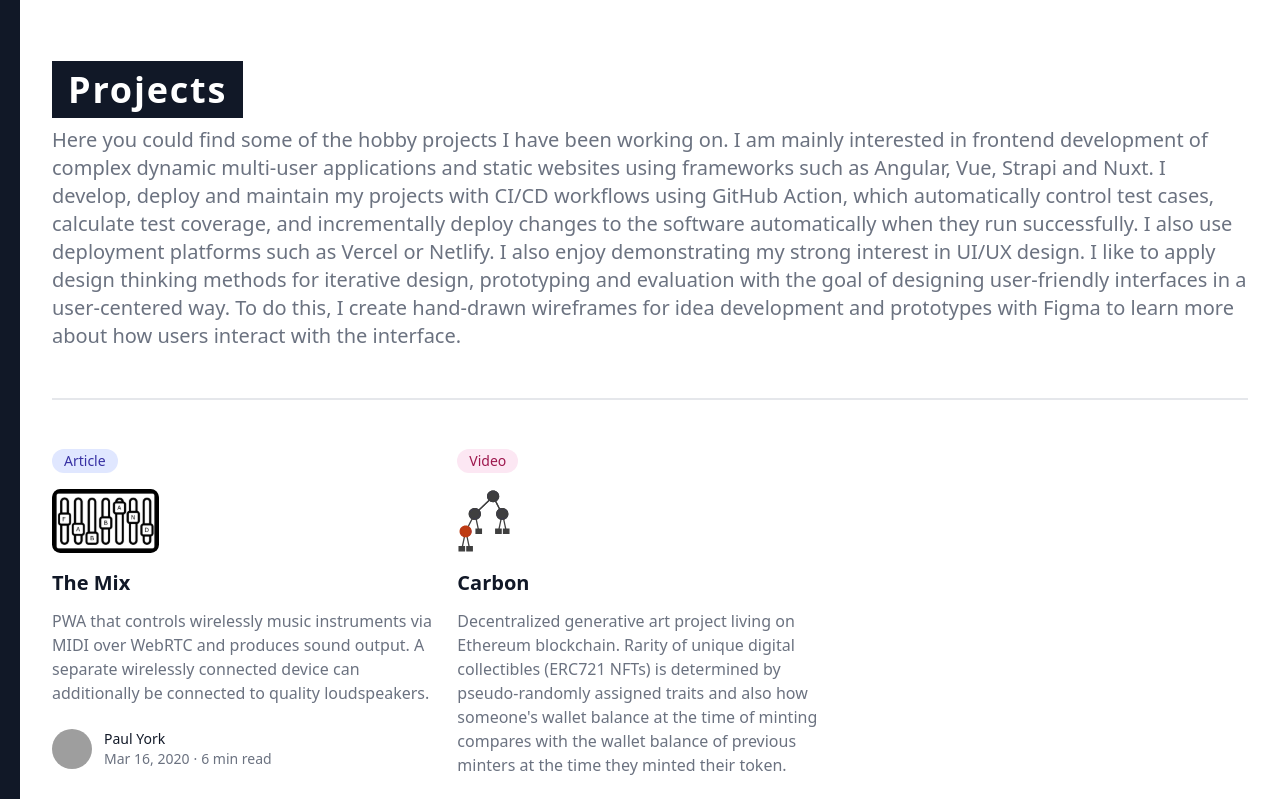
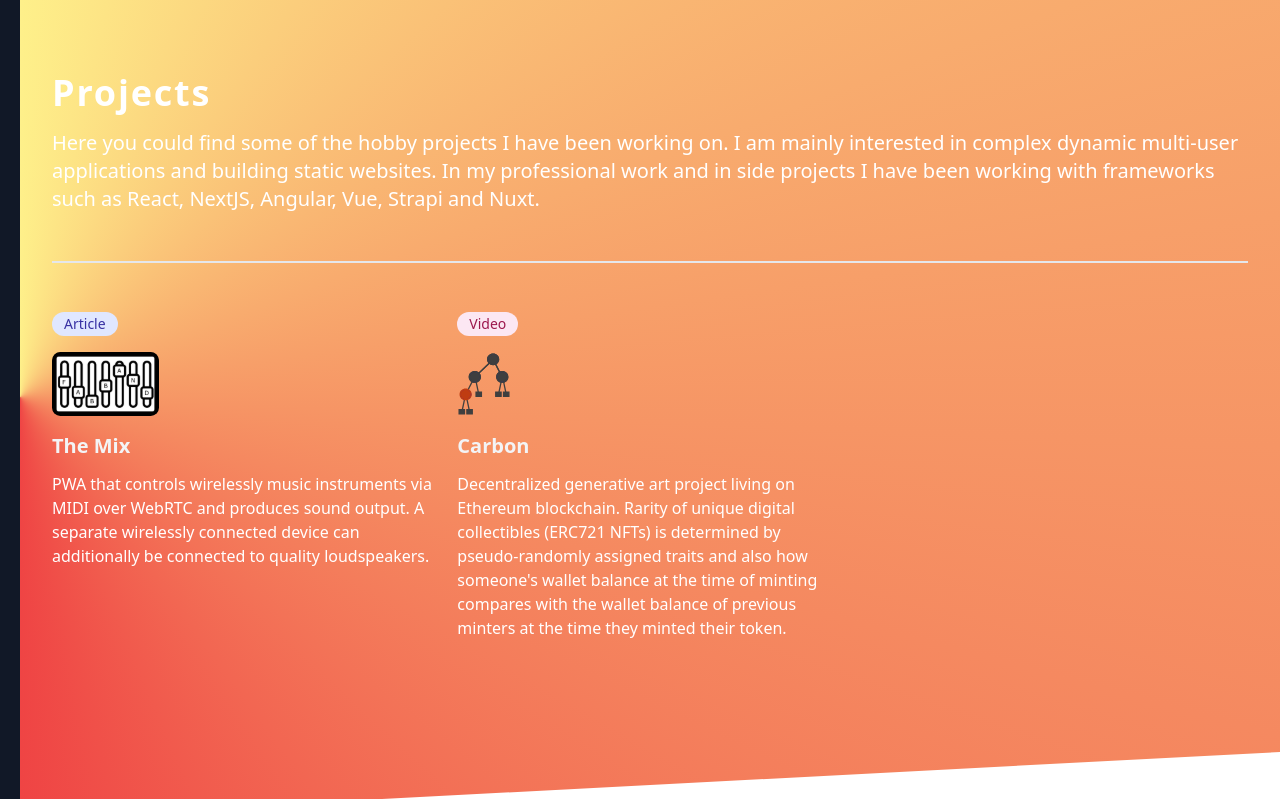
Before and after one commit to MiguelFranken/personal-website, a Next.js app: page / in a window 1280 px wide. Shown: the part 1000-1799 px from the top of the page. Built offline with nearby package versions, Linux system fonts and the light colour scheme; grey boxes are pictures that could not be loaded.

Commit message:
Add skewed section

```diff
--- a/components/projects.tsx
+++ b/components/projects.tsx
@@ -45,30 +45,20 @@
 
 export default function Projects() {
   return (
-    <div className="bg-white pt-16 pb-20 px-4 sm:px-6 lg:pt-24 lg:pb-28 lg:px-8">
+    <div className="pt-16 pb-20 px-4 sm:px-6 lg:pt-24 lg:pb-28 lg:px-8">
       <div className="relative max-w-lg mx-auto divide-y-2 divide-gray-200 lg:max-w-7xl">
         <div>
           <h2>
-            <span className="bg-gray-900 px-4 py-1 text-3xl tracking-wider font-extrabold text-white sm:text-4xl">
+            <span className="text-3xl tracking-wider font-extrabold text-white sm:text-4xl">
               Projects
             </span>
           </h2>
-          <p className="mt-3 text-xl text-gray-500 sm:mt-4">
+          <p className="mt-3 text-xl text-white sm:mt-4">
             Here you could find some of the hobby projects I have been working
-            on. I am mainly interested in frontend development of complex
-            dynamic multi-user applications and static websites using frameworks
-            such as Angular, Vue, Strapi and Nuxt. I develop, deploy and
-            maintain my projects with CI/CD workflows using GitHub Action, which
-            automatically control test cases, calculate test coverage, and
-            incrementally deploy changes to the software automatically when they
-            run successfully. I also use deployment platforms such as Vercel or
-            Netlify. I also enjoy demonstrating my strong interest in UI/UX
-            design. I like to apply design thinking methods for iterative
-            design, prototyping and evaluation with the goal of designing
-            user-friendly interfaces in a user-centered way. To do this, I
-            create hand-drawn wireframes for idea development and prototypes
-            with Figma to learn more about how users interact with the
-            interface.
+            on. I am mainly interested in complex dynamic multi-user
+            applications and building static websites. In my professional work
+            and in side projects I have been working with frameworks such as
+            React, NextJS, Angular, Vue, Strapi and Nuxt.
           </p>
         </div>
         <div className="mt-12 grid gap-16 pt-12 lg:grid-cols-3 lg:gap-x-5 lg:gap-y-12">
@@ -90,14 +80,12 @@
                 <img className="h-16 w-auto" src={post.image} alt="Workflow" />
               </div>
               <a href={post.href} className="block mt-4">
-                <p className="text-xl font-semibold text-gray-900">
+                <p className="text-xl font-semibold text-gray-100">
                   {post.title}
                 </p>
-                <p className="mt-3 text-base text-gray-500">
-                  {post.description}
-                </p>
+                <p className="mt-3 text-base text-white">{post.description}</p>
               </a>
-              <div className="mt-6 flex items-center">
+              {/*<div className="mt-6 flex items-center">
                   <div className="flex-shrink-0">
                     <a href={post.author.href}>
                       <span className="sr-only">{post.author.name}</span>
@@ -112,13 +100,13 @@
                     <p className="text-sm font-medium text-gray-900">
                       <a href={post.author.href}>{post.author.name}</a>
                     </p>
-                  <div className="flex space-x-1 text-sm text-gray-500">
+                    <div className="flex space-x-1 text-sm text-white">
                       <time dateTime={post.datetime}>{post.date}</time>
                       <span aria-hidden="true">&middot;</span>
                       <span>{post.readingTime} read</span>
                     </div>
                   </div>
-              </div>
+                </div>*/}
             </div>
           ))}
         </div>
--- /dev/null
+++ b/components/skewed.tsx
@@ -0,0 +1,23 @@
+import styles from "@/styles/skewed.module.css";
+import classNames from "classnames";
+import Projects from "@/components/projects";
+
+export default function Skewed() {
+  // TODO MF: Get rid of the -m-16 mb-16 hack
+  return (
+    <div className="overflow-hidden relative -mt-16 mb-16">
+      <div className="!block">
+        <div className={classNames(styles.section, styles.mbSection)}>
+          <div className="absolute inset-0">
+            <div className="absolute inset-0 -skew-y-3 origin-top-right">
+              <div className="absolute inset-0 bg-conic-to-l from-yellow-200 via-red-500 to-fuchsia-500"></div>
+            </div>
+          </div>
+          <div className={classNames("relative", styles.ptSection)}>
+            <Projects />
+          </div>
+        </div>
+      </div>
+    </div>
+  );
+}
--- a/pages/index.tsx
+++ b/pages/index.tsx
@@ -1,7 +1,7 @@
 import Head from "next/head";
 import Hero from "@/components/hero";
-import Projects from "@/components/projects";
 import Footer from "@/components/footer";
+import Skewed from "@/components/skewed";
 
 export default function Home() {
   return (
@@ -11,7 +11,7 @@
       </Head>
 
       <Hero />
-      <Projects />
+      <Skewed />
       <Footer />
     </>
   );
--- /dev/null
+++ b/styles/skewed.module.css
@@ -0,0 +1,34 @@
+.section {
+    --sectionAngleSin: 0.052;
+
+    --scrollbarWidth: 0px;
+    --windowWidth: calc(100vw - var(--scrollbarWidth));
+    --sectionAngleHeight: calc(var(--windowWidth)*var(--sectionAngleSin));
+    --sectionMargin: calc(var(--sectionAngleHeight)*-1);
+
+    @apply relative;
+}
+
+.-mtSection {
+    margin-top: var(--sectionMargin);
+}
+
+.mtSection {
+    margin-top: var(--sectionAngleHeight);
+}
+
+.-mbSection {
+    margin-bottom: var(--sectionMargin);
+}
+
+.mbSection {
+    margin-bottom: var(--sectionAngleHeight);
+}
+
+.ptSection {
+    padding-top: var(--sectionAngleHeight);
+}
+
+.pbSection {
+    padding-bottom: var(--sectionAngleHeight);
+}
--- a/tailwind.config.js
+++ b/tailwind.config.js
@@ -9,6 +9,40 @@
       borderWidth: {
         20: "20px",
       },
+      backgroundImage: {
+        conic: "conic-gradient(var(--tw-gradient-stops))",
+        "conic-to-t": "conic-gradient(at top, var(--tw-gradient-stops))",
+        "conic-to-b": "conic-gradient(at bottom, var(--tw-gradient-stops))",
+        "conic-to-l": "conic-gradient(at left, var(--tw-gradient-stops))",
+        "conic-to-r": "conic-gradient(at right, var(--tw-gradient-stops))",
+        "conic-to-tl": "conic-gradient(at top left, var(--tw-gradient-stops))",
+        "conic-to-tr": "conic-gradient(at top right, var(--tw-gradient-stops))",
+        "conic-to-bl":
+          "conic-gradient(at bottom left, var(--tw-gradient-stops))",
+        "conic-to-br":
+          "conic-gradient(at bottom right, var(--tw-gradient-stops))",
+        radial: "radial-gradient(ellipse at center, var(--tw-gradient-stops))",
+        "radial-at-t":
+          "radial-gradient(ellipse at top, var(--tw-gradient-stops))",
+        "radial-at-b":
+          "radial-gradient(ellipse at bottom, var(--tw-gradient-stops))",
+        "radial-at-l":
+          "radial-gradient(ellipse at left, var(--tw-gradient-stops))",
+        "radial-at-r":
+          "radial-gradient(ellipse at right, var(--tw-gradient-stops))",
+        "radial-at-tl":
+          "radial-gradient(ellipse at top left, var(--tw-gradient-stops))",
+        "radial-at-tr":
+          "radial-gradient(ellipse at top right, var(--tw-gradient-stops))",
+        "radial-at-bl":
+          "radial-gradient(ellipse at bottom left, var(--tw-gradient-stops))",
+        "radial-at-br":
+          "radial-gradient(ellipse at bottom right, var(--tw-gradient-stops))",
+      },
+      rotate: {
+        135: "135deg",
+        "-135": "-135deg",
+      },
     },
   },
   plugins: [require("@tailwindcss/forms")],
```
Lines whose indentation alone changed are shown as unchanged.
